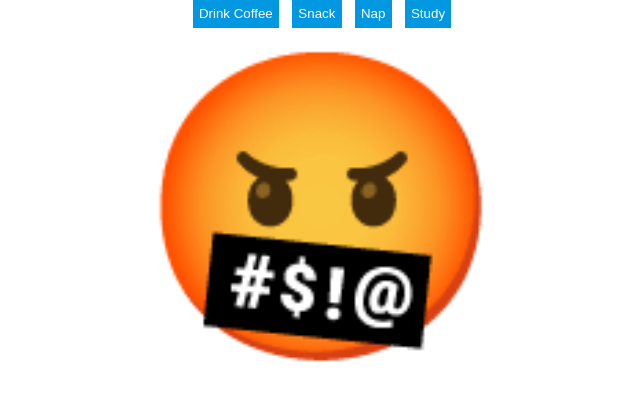
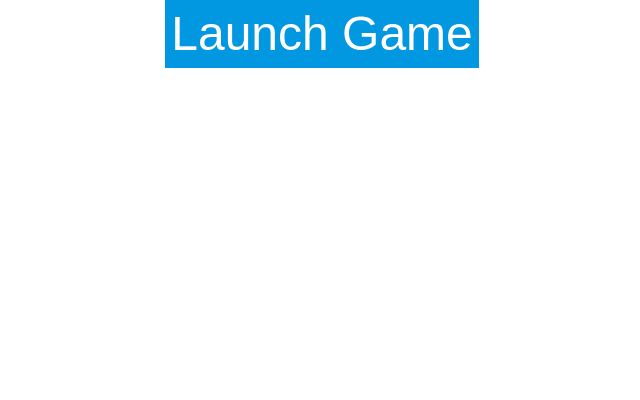
Before and after one commit to 401-advanced-javascript-davetrost/emoji-game, a React app: page / in a window 1280 px wide. Shown: the top 400 px of the page, without its empty margins (318-958 px from the left). Built offline with nearby package versions, Linux system fonts and the light colour scheme.

Commit message:
timer and launch game components

```diff
--- /dev/null
+++ b/src/components/controls/Launch.css
@@ -0,0 +1,14 @@
+.Launch {
+  text-align: center;
+  button {
+    padding: 0.4rem;
+    margin: 0 0.4rem;
+
+    border:none;
+
+    font-size: 3em;
+
+    background-color: #0198E1;
+    color: #FFFFFF;
+  }
+}
--- /dev/null
+++ b/src/components/controls/Launch.js
@@ -0,0 +1,15 @@
+import React from 'react';
+import PropTypes from 'prop-types';
+import styles from './Launch.css';
+
+const Launch = ({ handleStart }) => (
+  <section className={styles.Launch}>
+    <button onClick={handleStart}>Launch Game</button>
+  </section>
+);
+
+Launch.propTypes = {
+  handleStart: PropTypes.func.isRequired
+};
+
+export default Launch;
--- /dev/null
+++ b/src/components/controls/Timer.css
@@ -0,0 +1,6 @@
+.Timer {
+  margin: 15px;
+  text-align: center;
+  font-family: sans-serif;
+  font-size: 2em;
+}
--- /dev/null
+++ b/src/components/controls/Timer.js
@@ -0,0 +1,28 @@
+import React, { useEffect } from 'react';
+import PropTypes from 'prop-types';
+import styles from './Timer.css';
+
+const Timer = ({ timer, handleEnd, decrementTimer }) => {
+  useEffect(() => {
+    if(timer > 0){
+      setTimeout(decrementTimer, 1000);
+    }
+    else {
+      handleEnd();
+    }
+  }, [timer]);
+
+  return (
+    <section className={styles.Timer}>
+      <h2>Time Remaining: {timer}</h2>
+    </section>
+  );
+};
+
+Timer.propTypes = {
+  timer: PropTypes.number.isRequired,
+  decrementTimer: PropTypes.func.isRequired,
+  handleEnd: PropTypes.func.isRequired,
+};
+
+export default Timer;
--- a/src/containers/Moods.js
+++ b/src/containers/Moods.js
@@ -3,31 +3,57 @@ import { connect } from 'react-redux';
 import Controls from '../components/controls/Controls';
 import Face from '../components/face/Face';
 import PropTypes from 'prop-types';
+import Launch from '../components/controls/Launch';
+import Timer from '../components/controls/Timer';
 
-const Moods = ({ actions, face, handleSelection }) => {
+const Moods = ({ gameIsActive, handleStart, handleEnd, timer, decrementTimer, actions, face, handleSelection }) => {
   return (
     <>
-      <Controls actions={actions} handleSelection={handleSelection}/>
-      <Face emoji={face} />
+      {!gameIsActive &&
+        <Launch handleStart={handleStart}/>
+      }
+      {gameIsActive &&
+        <>
+          <Controls actions={actions} handleSelection={handleSelection}/>
+          <Face emoji={face} />
+          <Timer timer={timer} decrementTimer={decrementTimer} handleEnd={handleEnd}/>
+        </>
+      }
     </>
   );
 };
 
 const mapStateToProps = state => ({
+  gameIsActive: state.gameIsActive,
   actions: state.getActions(state),
-  face: state.getFace(state)
+  face: state.getFace(state),
+  timer: state.timer,
 });
 
 const mapDispatchToProps = dispatch => ({
+  handleStart() {
+    dispatch({ type: 'LAUNCH_GAME' });
+  },
+  handleEnd() {
+    dispatch({ type: 'END_GAME' });
+  },
+  decrementTimer() {
+    dispatch({ type: 'DECREMENT_TIMER' });
+  },
   handleSelection(actionName) {
     dispatch({ type: actionName });
   }
 });
 
 Moods.propTypes = {
+  timer: PropTypes.number.isRequired,
+  gameIsActive: PropTypes.bool.isRequired,
+  handleStart: PropTypes.func.isRequired,
+  handleEnd: PropTypes.func.isRequired,
+  decrementTimer: PropTypes.func.isRequired,
   actions: PropTypes.array.isRequired,
   face: PropTypes.string.isRequired,
-  handleSelection: PropTypes.func.isRequired
+  handleSelection: PropTypes.func.isRequired,
 };
 
 export default connect(
--- a/src/store.js
+++ b/src/store.js
@@ -1,4 +1,6 @@
 import { createStore } from 'redux';
+
+const gameLength = 10;
 
 const isTired = state => state.coffees < 1 && state.naps < 1;
 const isHyper = state => state.coffees > 3;
@@ -30,10 +32,22 @@ const initialState = {
   studies: 0,
   getActions: getActions,
   getFace: getFace,
+  timer: 0,
+  gameIsActive: false,
 };
 
 function reducer(state = initialState, action) {
   switch(action.type) {
+    case 'LAUNCH_GAME':
+      return { ...state, gameIsActive: true, timer: gameLength };
+    case 'END_GAME':
+      return { ...initialState, gameIsActive: false };
+    case 'DECREMENT_TIMER':
+      return {
+        ...state,
+        timer: state.gameIsActive ? state.timer - 1 : state.timer,
+        gameIsActive: state.timer > 0 ? state.gameIsActive : false,
+      };
     case 'DRINK_COFFEE':
       return { ...state, coffees: state.coffees + 1 };
     case 'EAT_SNACK':
```
